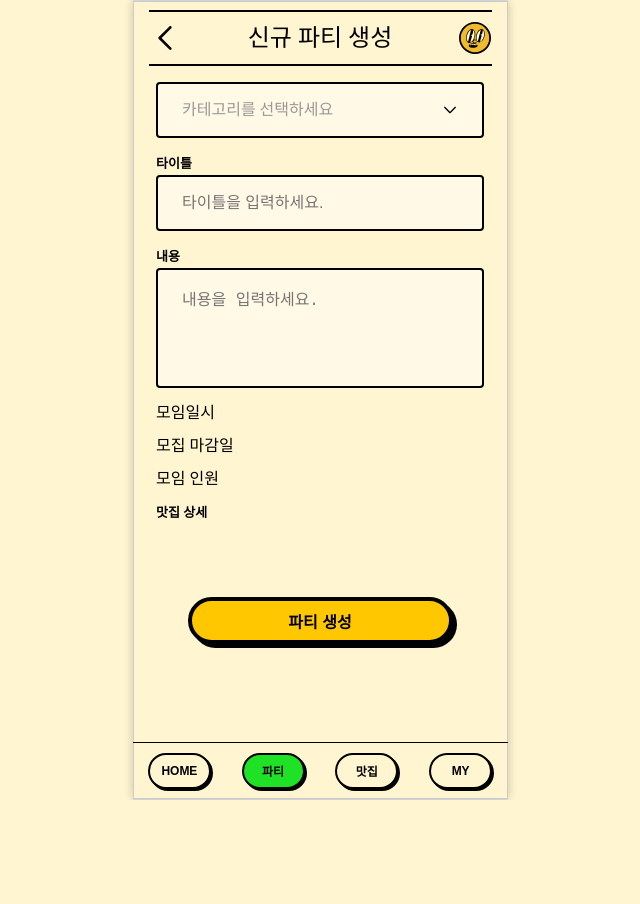
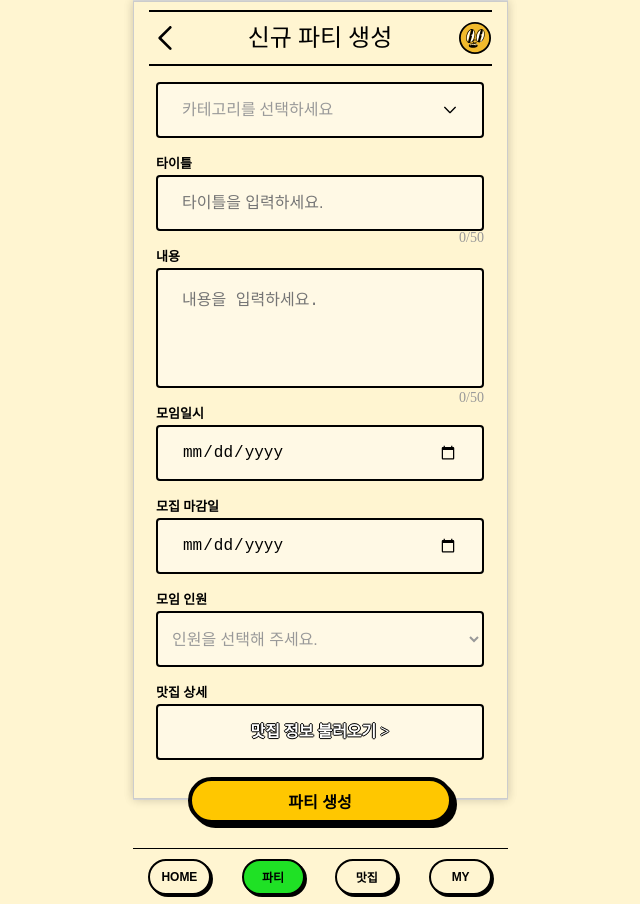
Before and after one commit to makeitanyhow2024/FE, a React (Create React App) app: page /party/create in a window 1280 px wide. Shown: the whole page, without its empty margins (320-960 px from the left). Before the commit the page ends 800 px from the top, so only its background shows below. Built offline with nearby package versions, Linux system fonts and the light colour scheme.

Commit message:
feat: createParty css작업중

```diff
--- a/src/common/textButton.tsx
+++ b/src/common/textButton.tsx
@@ -48,6 +48,7 @@ interface TextButtonProps {
   onClick: () => void;
   children: React.ReactNode;
   className?: string;
+  color?: string;
 }
 
 const StyledTextButton2 = styled.span`
@@ -78,9 +79,14 @@ const TextButton2: React.FC<TextButtonProps> = ({
   onClick,
   className,
   children,
+  color,
 }) => {
   return (
-    <StyledTextButton2 className={className} onClick={onClick}>
+    <StyledTextButton2
+      className={className}
+      onClick={onClick}
+      style={{ color: color }}
+    >
       {children}
     </StyledTextButton2>
   );
--- a/src/globalStyle/globalStyle.tsx
+++ b/src/globalStyle/globalStyle.tsx
@@ -37,6 +37,12 @@ const GlobalStyle = createGlobalStyle`
     height: 100vh;
     margin: 0;
   }
+
+  input[type="date"]{
+    appearance:none ;
+    -webkit-appearance: none;
+    -moz-appearance: none;
+  }
 `;
 
 export default GlobalStyle;
--- a/src/pages/Party/CreateParty/index.tsx
+++ b/src/pages/Party/CreateParty/index.tsx
@@ -5,12 +5,19 @@ import PartyHeader from '../components/PartyHeader';
 import Footer from 'components/Footer';
 import Button from 'common/button';
 import ConfirmAlert from '../components/ConfirmAlert';
+import { TextButton2 } from 'common/textButton';
 
 const CreateParty = () => {
   const [isOpen, setIsOpen] = useState(false);
   const [selectedOption, setSelectedOption] = useState<string | null>(null);
+  const [titleText, setTitleText] = useState(''); // title text
+  const [descriptionText, setDescriptionText] = useState(''); // description text
+  const [isClicked, setIsClicked] = useState(false);
+  const [selectedDate, setSelectedDate] = useState(''); // 모임 날짜
+  const [dueDate, setDueDate] = useState(''); // 모집 마감일
+  const [maxPeople, setMaxPeople] = useState(''); // 모임 인원
 
-  const [isClicked, setIsClicked] = useState(false);
+  const [isCalendarOpen, setIsCalendarOpen] = useState(false); // 달력
 
   const category = ['한식', '중식', '일식', '양식'];
 
@@ -21,6 +28,52 @@ const CreateParty = () => {
   const onClickOption = (option: string) => {
     setSelectedOption(option);
     setIsOpen(false);
+  };
+
+  // title, description 텍스트 변경 함수
+  const onChangeText = (
+    e:
+      | React.ChangeEvent<HTMLInputElement>
+      | React.ChangeEvent<HTMLTextAreaElement>,
+    text: 'title' | 'description',
+  ) => {
+    const newText = e.target.value;
+
+    if (text === 'title' && newText.length <= 50) {
+      setTitleText(newText); // 글자수 최대 50자
+    }
+    if (text === 'description' && newText.length <= 50) {
+      setDescriptionText(newText); // 글자수 최대 50자
+    }
+  };
+
+  // 모임 날짜 선택 함수
+  const onChangeDate = (e: React.ChangeEvent<HTMLInputElement>) => {
+    setSelectedDate(e.target.value);
+  };
+
+  // 모집 마감일 선택 함수
+  const onChangeDueDate = (e: React.ChangeEvent<HTMLInputElement>) => {
+    setDueDate(e.target.value);
+  };
+
+  // 모임 인원 선택 함수
+  const onChangeMaxPeople = (e: React.ChangeEvent<HTMLSelectElement>) => {
+    setMaxPeople(e.target.value);
+  };
+
+  // 숫자 1부터 999까지 배열
+  const generateNumberOptions = () => {
+    const options = [];
+    for (let i = 1; i <= 999; i++) {
+      options.push(i);
+    }
+    return options;
+  };
+
+  // 달력 open제어
+  const toggleCalendar = () => {
+    setIsCalendarOpen((prev) => !prev);
   };
 
   return (
@@ -50,23 +103,71 @@ const CreateParty = () => {
         <div className="title content">
           <span>타이틀</span>
           <div>
-            <input type="text" placeholder="타이틀을 입력하세요." />
+            <input
+              type="text"
+              placeholder="타이틀을 입력하세요."
+              value={titleText}
+              onChange={(e) => onChangeText(e, 'title')}
+            />
+            <div className="char-count-title">{titleText.length}/50</div>
           </div>
         </div>
 
         <div className="description content">
           <span>내용</span>
           <div>
-            <textarea placeholder="내용을 입력하세요." />
+            <textarea
+              placeholder="내용을 입력하세요."
+              value={descriptionText}
+              onChange={(e) => onChangeText(e, 'description')}
+            />
+            <div className="char-count-description">
+              {descriptionText.length}/50
+            </div>
           </div>
         </div>
 
-        <div className="date content">모임일시</div>
-        <div className="due-date content">모집 마감일</div>
-        <div className="max content">모임 인원</div>
+        <div className="date content">
+          <span>모임일시</span>
+          <div className="date-container">
+            <input type="date" value={selectedDate} onChange={onChangeDate} />
+          </div>
+        </div>
+        <div className="due-date content">
+          <span>모집 마감일</span>
+          <div className="date-container">
+            <input type="date" value={dueDate} onChange={onChangeDueDate} />
+          </div>
+        </div>
+        <div className="max content">
+          <span>모임 인원</span>
+          <div className="date-container">
+            <select
+              className={`${maxPeople ? '' : 'placeholder'}`}
+              value={maxPeople}
+              onChange={onChangeMaxPeople}
+            >
+              <option className="placeholder" value="" disabled>
+                인원을 선택해 주세요.
+              </option>
+              {generateNumberOptions().map((num) => (
+                <option key={num} value={num}>
+                  {num}
+                </option>
+              ))}
+            </select>
+          </div>
+        </div>
         <div className="restaurant-detail content">
           <span>맛집 상세</span>
-          <div></div>
+          <div>
+            <TextButton2
+              className="restaurant-detail"
+              onClick={() => console.log('')}
+              children="맛집 정보 불러오기 &gt;"
+              color="#fff"
+            />
+          </div>
         </div>
 
         <Button
--- a/src/pages/Party/CreateParty/styles.tsx
+++ b/src/pages/Party/CreateParty/styles.tsx
@@ -141,6 +141,12 @@ export const StyledCreateContent = styled.div`
         font-size: 16px;
       }
     }
+
+    & .char-count-title {
+      text-align: right;
+      font-size: 14px;
+      color: #999;
+    }
   }
 
   & .description > div {
@@ -160,5 +166,74 @@ export const StyledCreateContent = styled.div`
       padding: 16px 24px;
       font-size: 16px;
     }
+
+    & .char-count-description {
+      text-align: right;
+      font-size: 14px;
+      color: #999;
+    }
+  }
+
+  & .date {
+    & .date-container {
+      width: 328px;
+      display: flex;
+      align-items: center;
+      justify-content: space-between;
+      position: relative;
+
+      & input {
+        width: 100%;
+        /* width: 328px; */
+        font-size: 16px;
+      }
+    }
+  }
+
+  & .max {
+    & .date-container {
+      width: 328px;
+      display: flex;
+      align-items: center;
+      justify-content: space-between;
+      position: relative;
+
+      & input,
+      & select {
+        width: 100%;
+        height: 100%;
+        font-size: 16px;
+        padding: 0 10px;
+        border: 2px solid #000;
+        border-radius: 4px;
+        background: #fff9e5;
+        &.placeholder,
+        &.placeholder .placeholder {
+          color: #999;
+        }
+      }
+    }
+  }
+
+  & .restaurant-detail {
+    & > span {
+      height: 16px;
+      font-size: 13px;
+      font-weight: 700;
+    }
+
+    & > div {
+      width: 100%;
+      height: 56px;
+      background-color: #fff9e5;
+      border: 2px solid #000;
+      border-radius: 4px;
+      display: flex;
+      align-items: center;
+      justify-content: center;
+
+      font-size: 16px;
+      font-weight: 700;
+    }
   }
 `;
```
